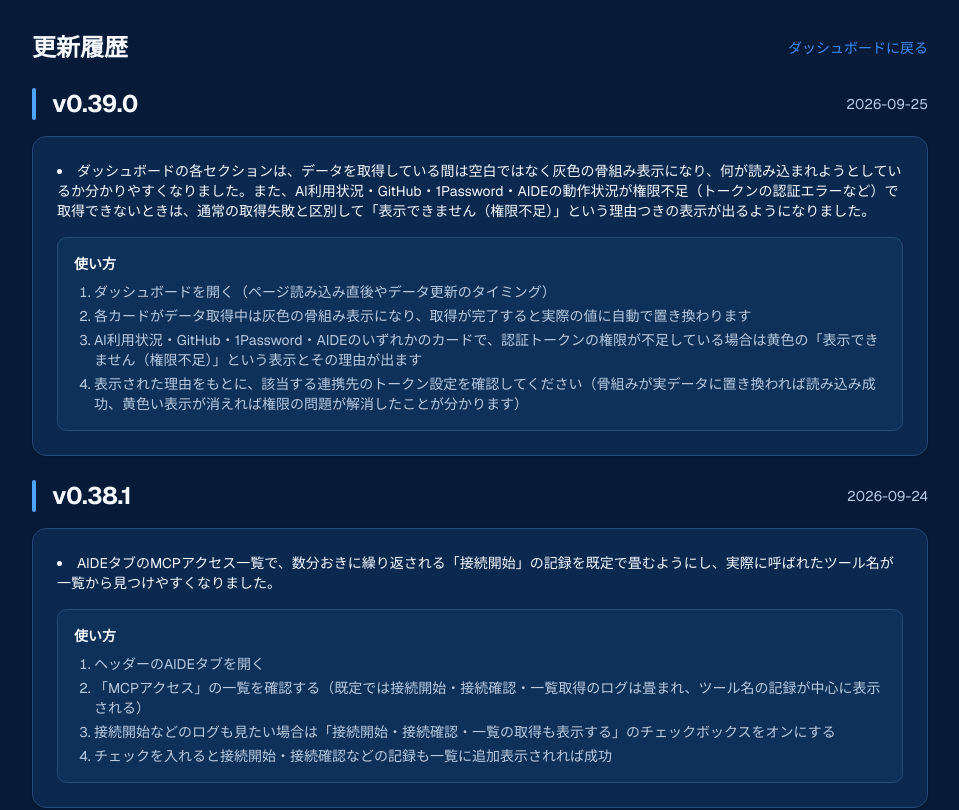
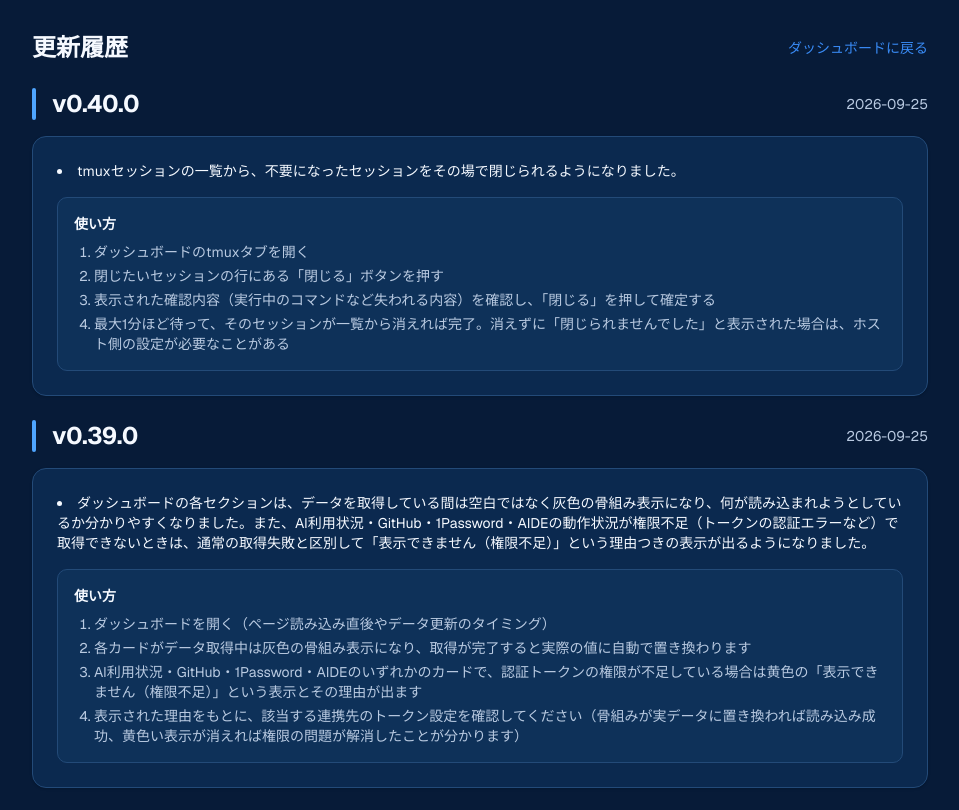
Before and after one commit to guchi-apps/ops-dashboard, a Next.js app: page /changelog in a window 1280 px wide. Shown: the top 810 px of the page, without its empty margins (160-1119 px from the left). Built offline with nearby package versions, Linux system fonts and the light colour scheme.

Commit message:
v0.40.0をリリースする。

```diff
--- a/package.json
+++ b/package.json
@@ -1,6 +1,6 @@
 {
   "name": "ops-dashboard",
-  "version": "0.39.0",
+  "version": "0.40.0",
   "private": true,
   "scripts": {
     "dev": "next dev",
--- a/src/data/changelog.ts
+++ b/src/data/changelog.ts
@@ -13,6 +13,19 @@ export interface ChangelogEntry {
 
 // 新しいバージョンを配列の先頭に追記していく（changelog-ja skill の運用ルールに従う）
 export const changelog: ChangelogEntry[] = [
+    {
+        version: "0.40.0",
+        date: "2026-09-25",
+        changes: [
+            "tmuxセッションの一覧から、不要になったセッションをその場で閉じられるようになりました。",
+        ],
+        usage: [
+            "ダッシュボードのtmuxタブを開く",
+            "閉じたいセッションの行にある「閉じる」ボタンを押す",
+            "表示された確認内容（実行中のコマンドなど失われる内容）を確認し、「閉じる」を押して確定する",
+            "最大1分ほど待って、そのセッションが一覧から消えれば完了。消えずに「閉じられませんでした」と表示された場合は、ホスト側の設定が必要なことがある",
+        ],
+    },
     {
         version: "0.39.0",
         date: "2026-09-25",
```
Also changed, not shown: 1 other file (tests, documents, lock files or other folders).
